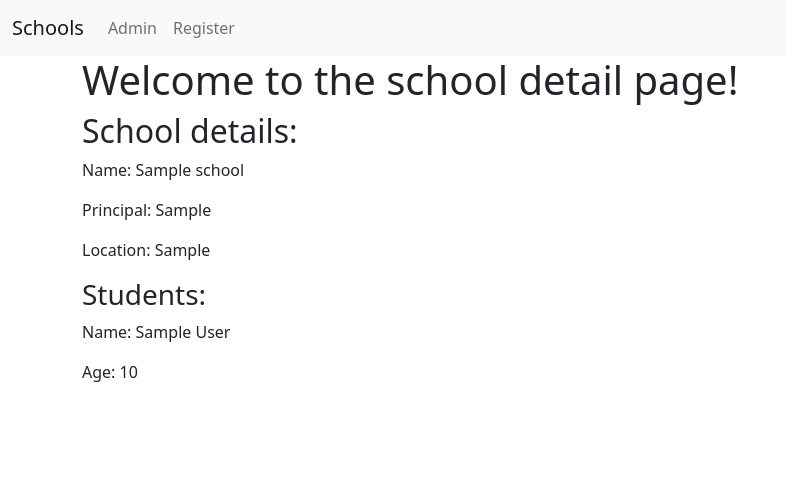
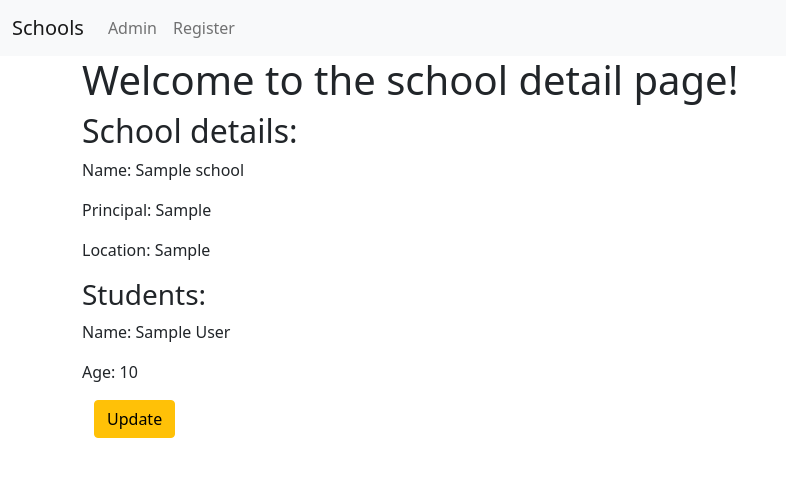
Before and after one commit to ChristinaGaitan/django_class_views, a Django app: page /basic_app/1/ in a window 1280 px wide. Shown: the top 500 px of the page, without its empty margins (0-786 px from the left). Run offline with Django 3.2, Linux system fonts and the light colour scheme; tables that the repository leaves empty hold one stand-in row (values such as "Sample post").

Commit message:
Create url, add button and create updte view

```diff
--- a/basic_app/templates/basic_app/school_detail.html
+++ b/basic_app/templates/basic_app/school_detail.html
@@ -15,4 +15,10 @@
       <p>Age: {{student.age}}</p>
     {% endfor %}
   </div>
+
+  <div class='container'>
+    <p>
+      <a class='btn btn-warning' href="{% url 'basic_app:update' pk=school_detail.pk %}">Update</a>
+    </p>
+  </div>
 {% endblock body_block %}
--- a/basic_app/urls.py
+++ b/basic_app/urls.py
@@ -8,4 +8,5 @@ urlpatterns = [
     path('', views.SchoolListView.as_view(), name='list'),
     path('create/', views.SchoolCreateView.as_view(), name='create'),
     path('<slug:pk>/', views.SchoolDetailView.as_view(), name='detail'),
+    path('update/<slug:pk>/', views.SchoolUpdateView.as_view(), name='update'),
 ]
--- a/basic_app/views.py
+++ b/basic_app/views.py
@@ -27,3 +27,7 @@ class SchoolDetailView(DetailView):
 class SchoolCreateView(CreateView):
   fields = ('name', 'principal', 'location')
   model = models.School
+
+class SchoolUpdateView(UpdateView):
+  fields = ('name', 'principal')
+  model = models.School
```
